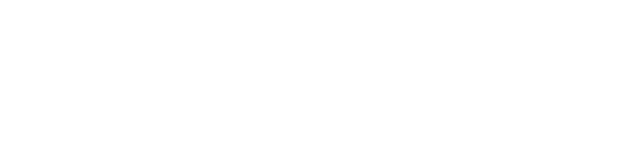
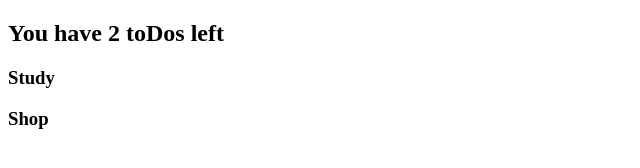
Before and after one commit to RodrigoACortes/js-tutorial, a plain HTML site: page todo-app/index.html in a window 1280 px wide. Shown: the whole page, without its empty margins (0-640 px from the left). Drawn offline with Linux system fonts and the light colour scheme.

Commit message:
shows todos in browser

```diff
--- a/todo-app/todo-app.js
+++ b/todo-app/todo-app.js
@@ -1,14 +1,38 @@
-const notes = [{
-  title: 'My next trip',
-  body: 'I would like to go to Spain'
- },{
-  title: 'Habits to work on',
-  body: 'Exercise. Eating a bit better.'
- },{
-  title: 'Office modification',
-  body: 'Get a new seat'
- }
+const toDos = [
+  {
+    text: 'Buy a house',
+    completed: true
+  },
+  {
+    text: 'Buy a car',
+    completed: true
+  },
+  {
+    text: 'Job?',
+    completed: true
+  },
+  {
+    text: 'Study',
+    completed: false
+  },
+  {
+    text: 'Shop',
+    completed: false
+  }
 ]
 
 // You have 2 toDos left (p element)
+const toDosLeft = toDos.filter(function (toDo) {
+  return !toDo.completed
+})
+
+const message = document.createElement('h2')
+message.textContent = `You have ${toDosLeft.length} toDos left`
+document.querySelector('body').appendChild(message)
+
 // add a p for each todo above (use text value)
+toDosLeft.forEach(function (toDo) {
+  const toDoShown = document.createElement('h3')
+  toDoShown.textContent = toDo.text
+  document.querySelector('body').appendChild(toDoShown)
+})
```
Also changed, not shown: todo-app/index.html (+0 -1 lines).
